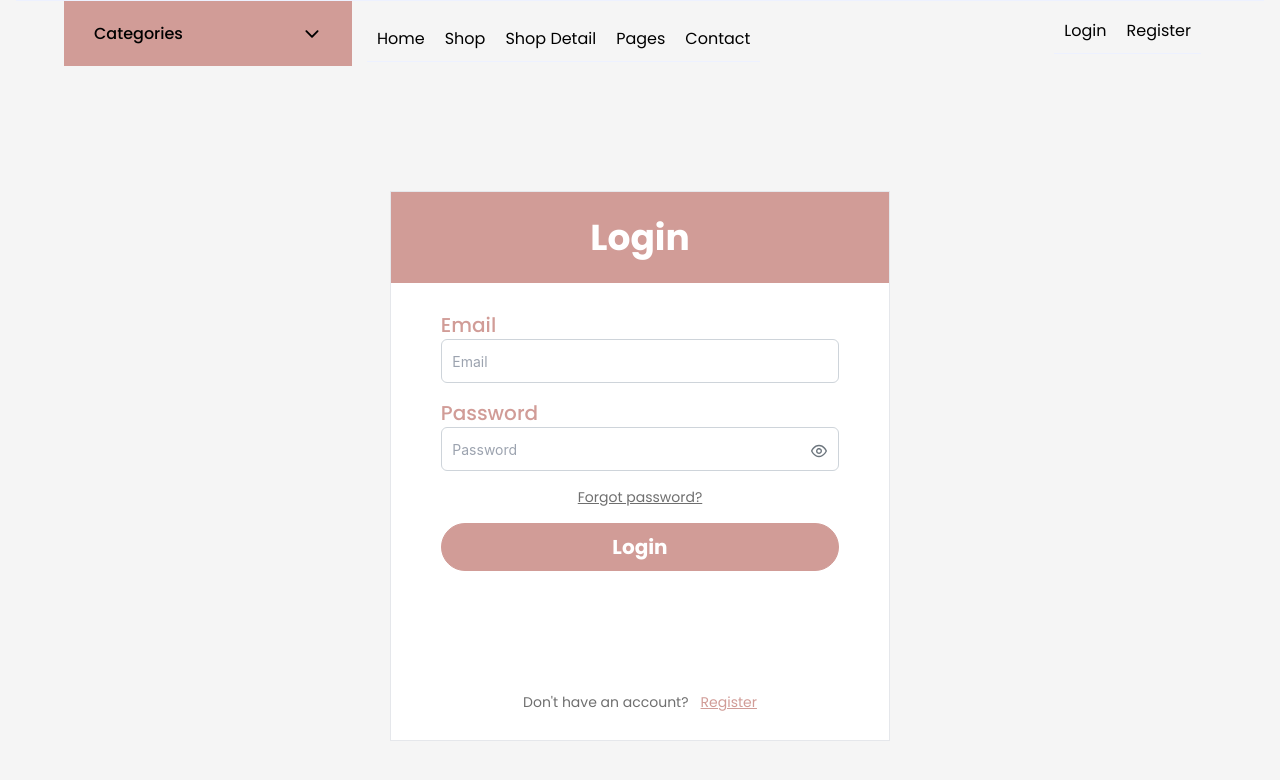
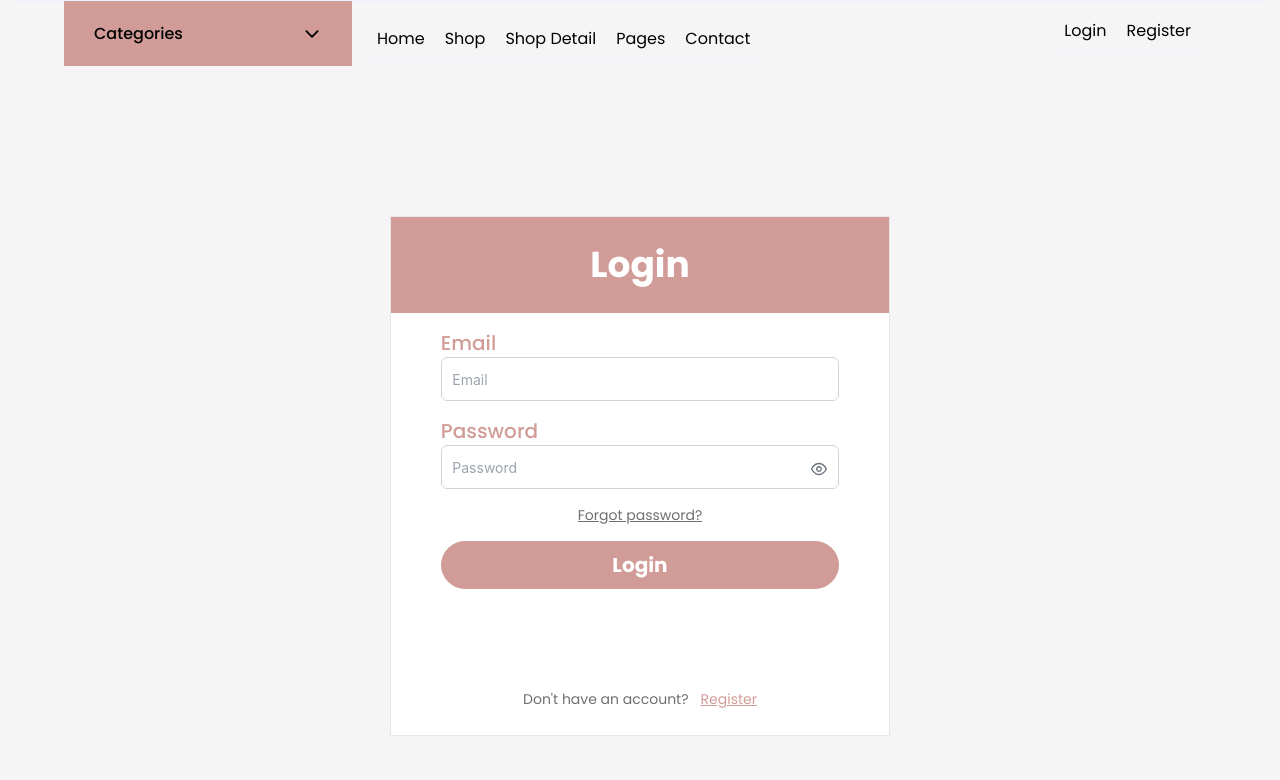
Before and after one commit to Mstfucrr/React-DailyShop, a React (Vite) app: page /login in a window 1280 px wide. Shown: the top 780 px of the page. Built offline with nearby package versions, Linux system fonts and the light colour scheme.

Commit message:
fix login register page styles

```diff
--- a/src/pages/Login/index.tsx
+++ b/src/pages/Login/index.tsx
@@ -12,16 +12,17 @@ const index = (props: Props) => {
         <>
             <Navbar />
 
-            <div className='md:w-[500px] w-full h-[550px] bg-white border border-solid mx-auto relative top-1/2 -translate-y-1/2'>
-                <div className='w-full h-1/6 bg-primary flex justify-center items-center'>
+            <div className='md:w-[500px] w-full md:h-[520px] h-auto md:my-0 pb-10 bg-white
+            border border-solid mx-auto md:mt-[150px] md:pb-0 '>
+                <div className='py-7 bg-primary flex justify-center items-center mb-4'>
                     <h1 className='text-white md:text-4xl text-3xl font-bold text-center'>Login</h1>
                 </div>
-                <div className='w-full h-5/6 flex flex-col justify-center items-center'>
+                <div className='w-full h-5/6 flex flex-col justify-between items-center'>
 
                     <LoginForm />
 
                     {/* hesabın yok mu? */}
-                    <div className="flex flex-row mx-auto mt-4">
+                    <div className="flex flex-row mx-auto mt-4 h-1/6">
                         <span className='text-sm font-thin mr-3'>Don't have an account?</span>
                         <Link className='underline text-sm font-thin
                         text-primary hover:text-black transition duration-300 ease-in-out'
@@ -35,6 +36,8 @@ const index = (props: Props) => {
                 </div>
 
             </div>
+            <div className="h-[100px]"></div>
+
         </>
 
     )
--- a/src/pages/Register/index.tsx
+++ b/src/pages/Register/index.tsx
@@ -46,14 +46,16 @@ const index = (props: Props) => {
 
   return (
     <>
-    <Navbar />
-      <div className='md:w-[560px] w-full md:h-[650px] my-20 md:my-0 h-auto bg-white
-      border border-solid mx-auto relative top-1/2 -translate-y-1/2'>
+      <Navbar />
+      <div className='md:w-[560px] w-full md:h-[600px] h-auto md:my-0 pb-10 bg-white
+      border border-solid mx-auto md:mt-[150px]'>
         <div className='py-7 bg-primary flex justify-center items-center mb-4'>
           <h1 className='text-white md:text-4xl text-3xl font-bold text-center'>Register</h1>
         </div>
-        <div className='w-full h-5/6 flex flex-col justify-center items-center'>
+        <div className='w-full h-5/6 flex flex-col justify-between items-center'>
+
           <RegisterForm />
+
           {/* login */}
           <div className="flex flex-row mx-auto mt-4">
             <span className='text-sm font-thin mr-3'>Do you have an account?</span>
@@ -66,6 +68,7 @@ const index = (props: Props) => {
           </div>
         </div>
       </div>
+      <div className="h-[100px]"></div>
     </>
 
   )
```
